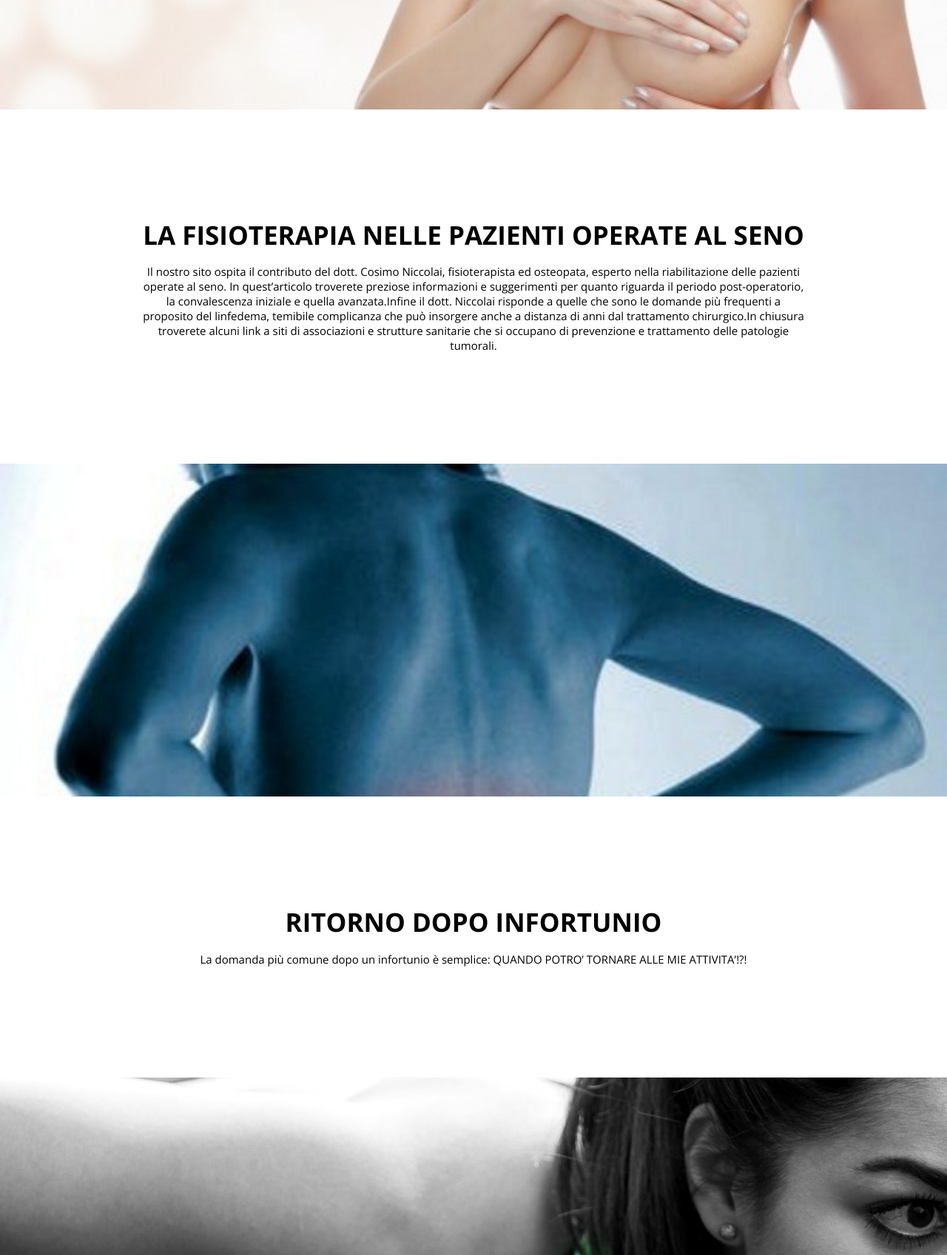
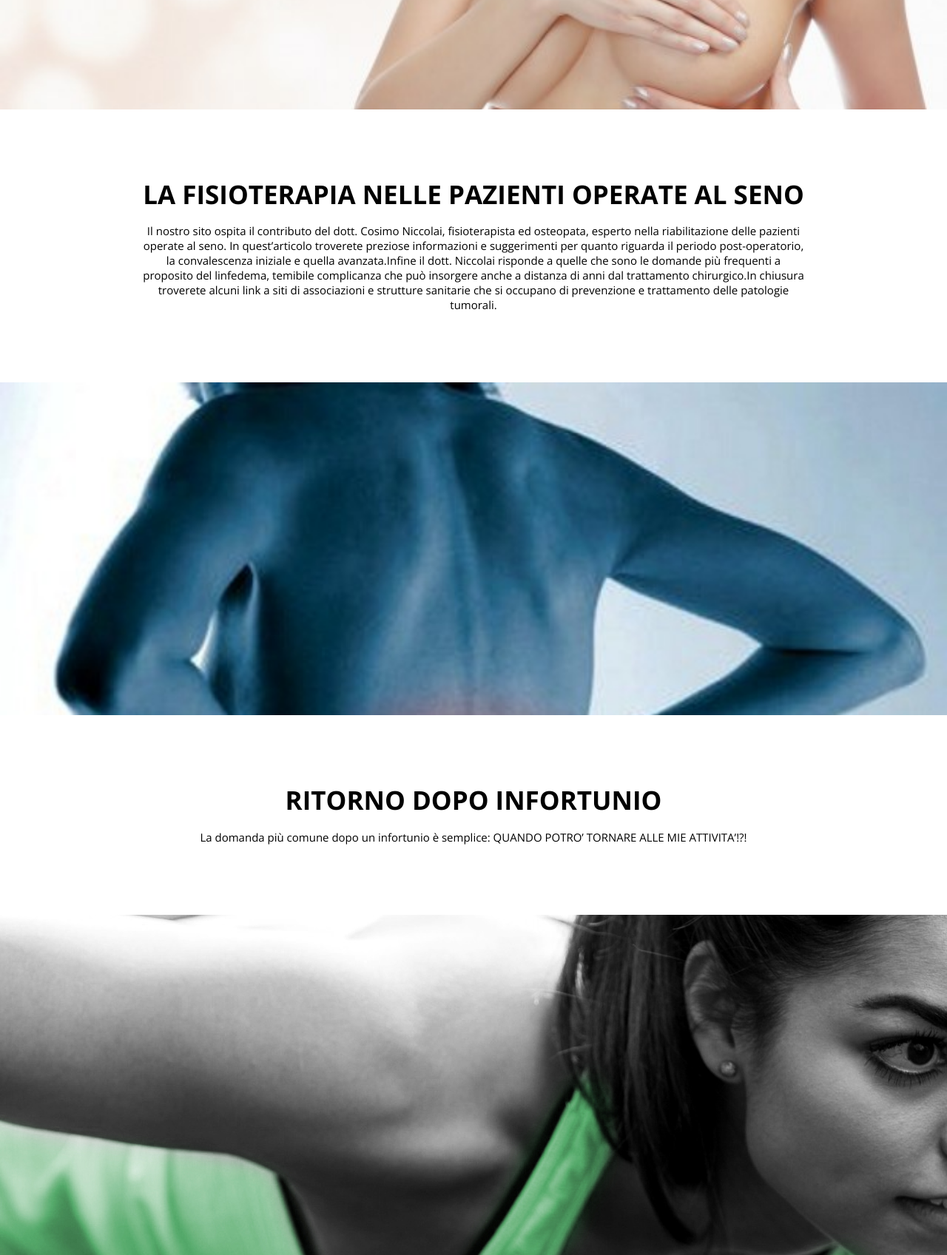
Before and after one commit to marticus88/medicalSangallo, a PHP site: page / in a window 1280 px wide. Shown: the part 2210-3907 px from the top of the page at 74% size. Run offline with PHP 8.4, Linux system fonts and the light colour scheme; data comes from the database, SQL or seed files in the repository; some libraries are stand-ins or nearby versions; some web fonts are replaced.

Commit message:
minor fix

```diff
--- a/css/style.css
+++ b/css/style.css
@@ -391,7 +391,7 @@
 	/* text side */
 	.text-side-blogpage{
 		background-color: white;
-		padding:55px 0;
+		/*padding:55px 0;*/
 		overflow: hidden;
 	}
 	.img-flu {
```
